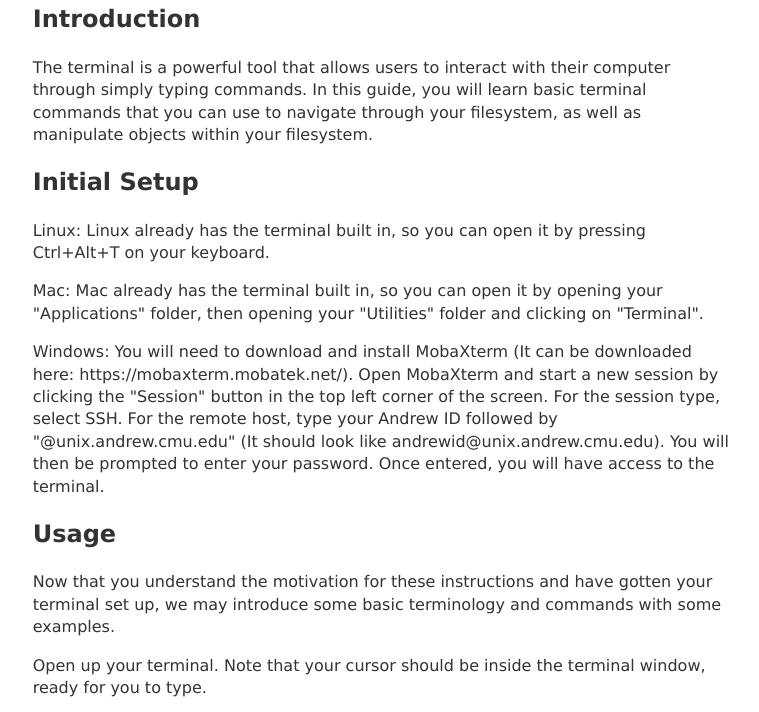
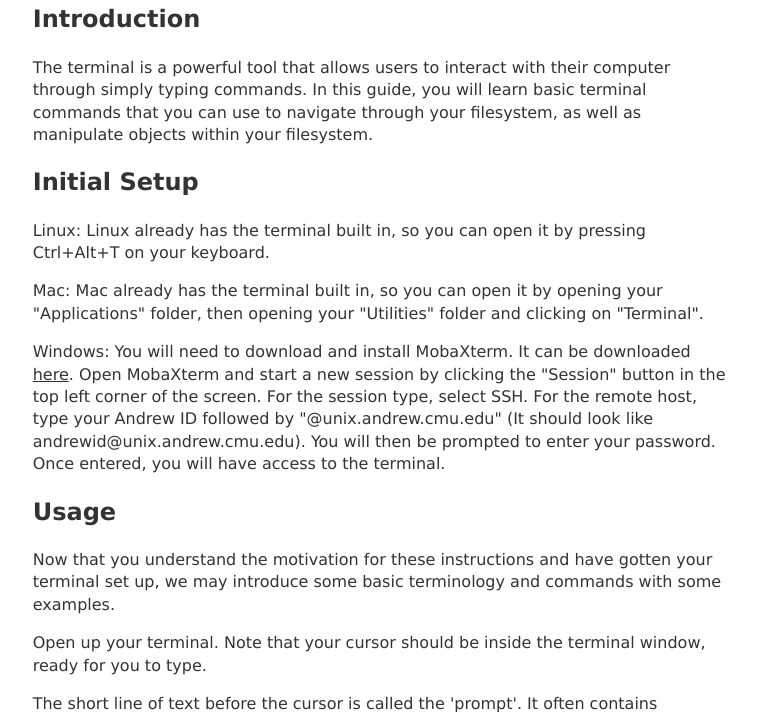
Before and after one commit to azdavis/howto-terminal, a website: page src/index.html in a window 1280 px wide. Shown: the part 71-783 px from the top of the page, without its empty margins (259-1018 px from the left). Drawn offline with Linux system fonts and the light colour scheme.

Commit message:
Fix a link

```diff
--- a/src/index.html
+++ b/src/index.html
@@ -31,13 +31,14 @@
 			clicking on "Terminal".
 		</p>
 		<p>
-			Windows: You will need to download and install MobaXterm (It can be
-			downloaded here: https://mobaxterm.mobatek.net/). Open MobaXterm and start
-			a new session by clicking the "Session" button in the top left corner of
-			the screen. For the session type, select SSH. For the remote host, type
-			your Andrew ID followed by "@unix.andrew.cmu.edu" (It should look like
-			andrewid@unix.andrew.cmu.edu). You will then be prompted to enter your
-			password. Once entered, you will have access to the terminal.
+			Windows: You will need to download and install MobaXterm. It can be
+			downloaded <a href="https://mobaxterm.mobatek.net">here</a>. Open
+			MobaXterm and start a new session by clicking the "Session" button in the
+			top left corner of the screen. For the session type, select SSH. For the
+			remote host, type your Andrew ID followed by "@unix.andrew.cmu.edu" (It
+			should look like andrewid@unix.andrew.cmu.edu). You will then be prompted
+			to enter your password. Once entered, you will have access to the
+			terminal.
 		</p>
 		<h2>
 			Usage
```
